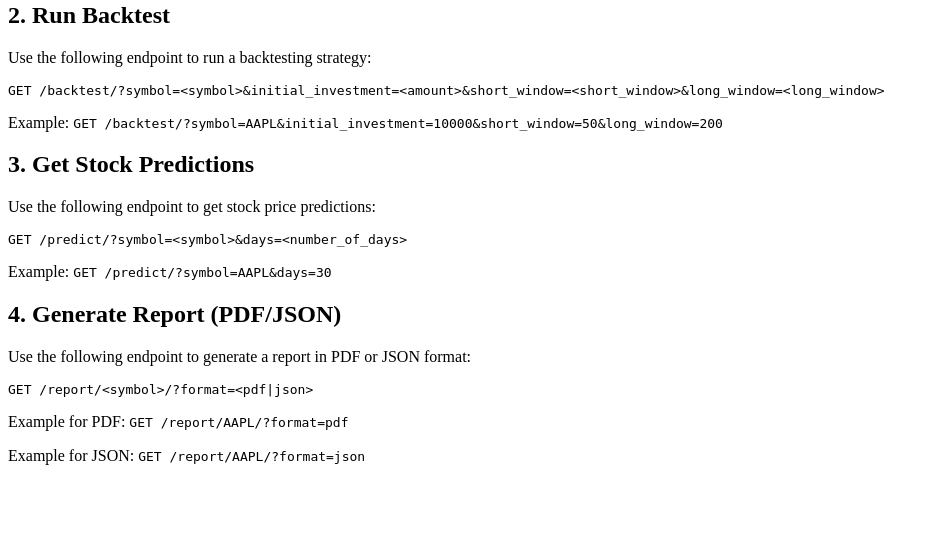
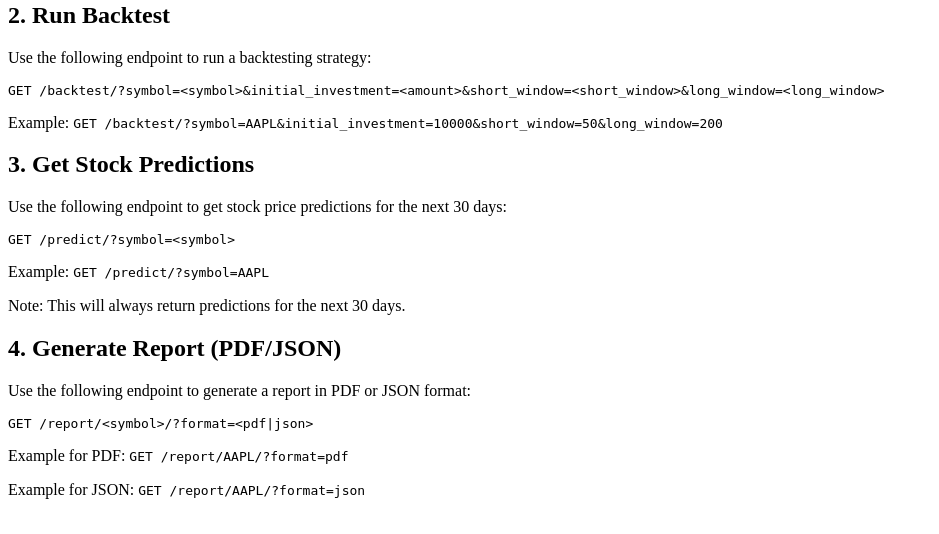
Before and after one commit to akankshapawar1/BlockhouseOA, a Django app: page / in a window 1280 px wide. Shown: the part 266-800 px from the top of the page, without its empty margins (0-939 px from the left). Run offline with Django 5.2, Linux system fonts and the light colour scheme.

Commit message:
fixed days to 30

```diff
--- a/stocks/templates/home.html
+++ b/stocks/templates/home.html
@@ -20,9 +20,10 @@
     <p>Example: <code>GET /backtest/?symbol=AAPL&amp;initial_investment=10000&amp;short_window=50&amp;long_window=200</code></p>
 
     <h2>3. Get Stock Predictions</h2>
-    <p>Use the following endpoint to get stock price predictions:</p>
-    <pre>GET /predict/?symbol=&lt;symbol&gt;&amp;days=&lt;number_of_days&gt;</pre>
-    <p>Example: <code>GET /predict/?symbol=AAPL&amp;days=30</code></p>
+    <p>Use the following endpoint to get stock price predictions for the next 30 days:</p>
+    <pre>GET /predict/?symbol=&lt;symbol&gt;</pre>
+    <p>Example: <code>GET /predict/?symbol=AAPL</code></p>
+    <p>Note: This will always return predictions for the next 30 days.</p>
 
     <h2>4. Generate Report (PDF/JSON)</h2>
     <p>Use the following endpoint to generate a report in PDF or JSON format:</p>
--- a/stocks/views.py
+++ b/stocks/views.py
@@ -83,7 +83,7 @@ def backtest_view(request):
 
 def predict_view(request):
     symbol = request.GET.get('symbol', 'AAPL')
-    days = int(request.GET.get('days', 30))
+    days = 30
 
     result = predict_stock_prices(symbol, days)
 
```
Also changed, not shown: stocks/predict.py (+8 -12 lines).
